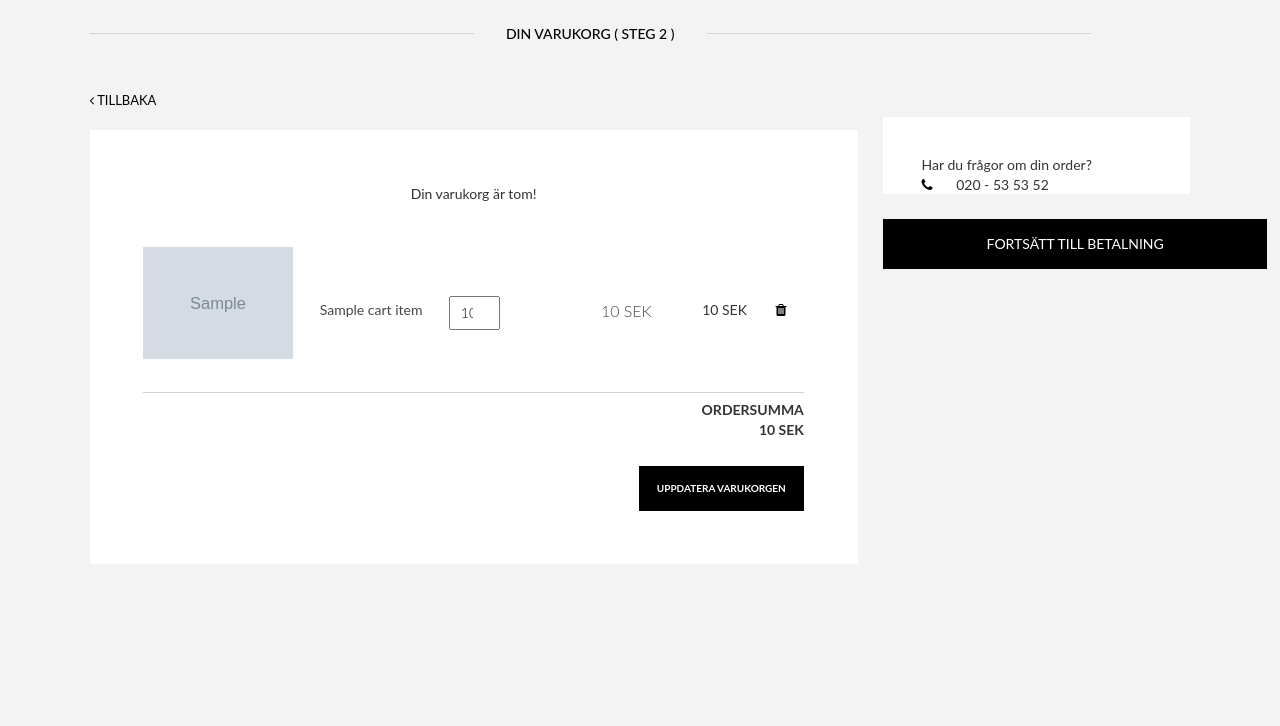
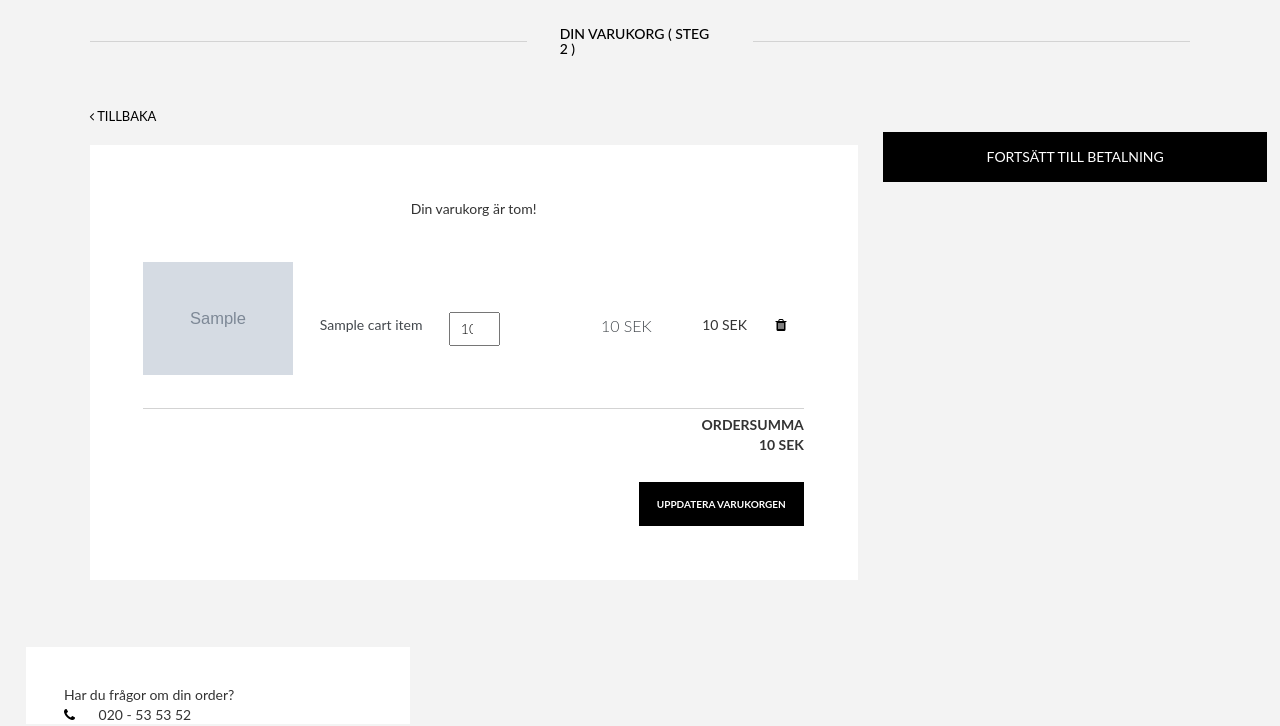
Before and after one commit to nicholkaren/granza, a PHP site: template templates/parts/cart_tpl.php in a window 1280 px wide. Shown: the part 74-800 px from the top of the page. Run offline with PHP 8.4, Linux system fonts and the light colour scheme; the template is opened without the code that fills it: most values are stand-ins (such as "Sample title", 1, 10 or a date in 2020); grey boxes marked "Sample" are stand-in pictures; data that the repository does not hold is empty.

Commit message:
fix på startpage och cart
Bytt typsnitt & lite smått.

```diff
--- a/css/storefront/cart.css
+++ b/css/storefront/cart.css
@@ -53,14 +53,15 @@
 
 .aside {
     float: left;
-    width: 24%;
-    height: 60px;
+    width: 30%;
+    height: 70px;
     background-color: #ffffff;
     display: inline-block;
     margin-right: 7%;
     margin-left: 2%;
-    margin-top: 2%;
+    margin-top: 2.25%;
     padding: 3%;
+    padding-bottom: 3%;
 }
 
 /* h1 Din varukorg */
@@ -83,7 +84,7 @@
     height: 1px;
     content: '';
     background: #D3D3D3;
-    width: 34.9%;
+    width: 41.7%;
     margin-right: 2.3em;
 }
 
@@ -92,7 +93,7 @@
     height: 1px;
     content: '';
     background: #D3D3D3;
-    width: 34.9%;
+    width: 41.7%;
     margin-left: 2.3em;
 }
 
@@ -350,26 +351,6 @@
 }
 
 
-
-
-
-
-
-
-
-
-
-
-
-
-
-
-
-
-
-
-
-
 /* MEDIA QUERY */
 
 @media all and (max-width:900px){
@@ -388,8 +369,6 @@
     .btn-box > form{
         text-align: center;
     }
-
-
 
 }
 
--- a/css/storefront/category.css
+++ b/css/storefront/category.css
@@ -150,4 +150,9 @@
         height: 557px;
     }
 
+    .main_wrapper {
+        margin-right: 0%;
+        margin-left: 0%;
+    }
+
 }
--- a/templates/storefront_tpl/startpage_tpl.php
+++ b/templates/storefront_tpl/startpage_tpl.php
@@ -9,9 +9,6 @@
 <link href="https://fonts.googleapis.com/css?family=Dr+Sugiyama" rel="stylesheet">
 <link href="https://fonts.googleapis.com/css?family=Libre+Baskerville:400,400i,700" rel="stylesheet">
 <link href="https://fonts.googleapis.com/css?family=Nanum+Myeongjo" rel="stylesheet">
-
-
-
 
 <!-- Liten reklambanner under headern -->
 <div class="small_banner">
```
Also changed, not shown: css/storefront/startpage.css (+0 -9 lines).
